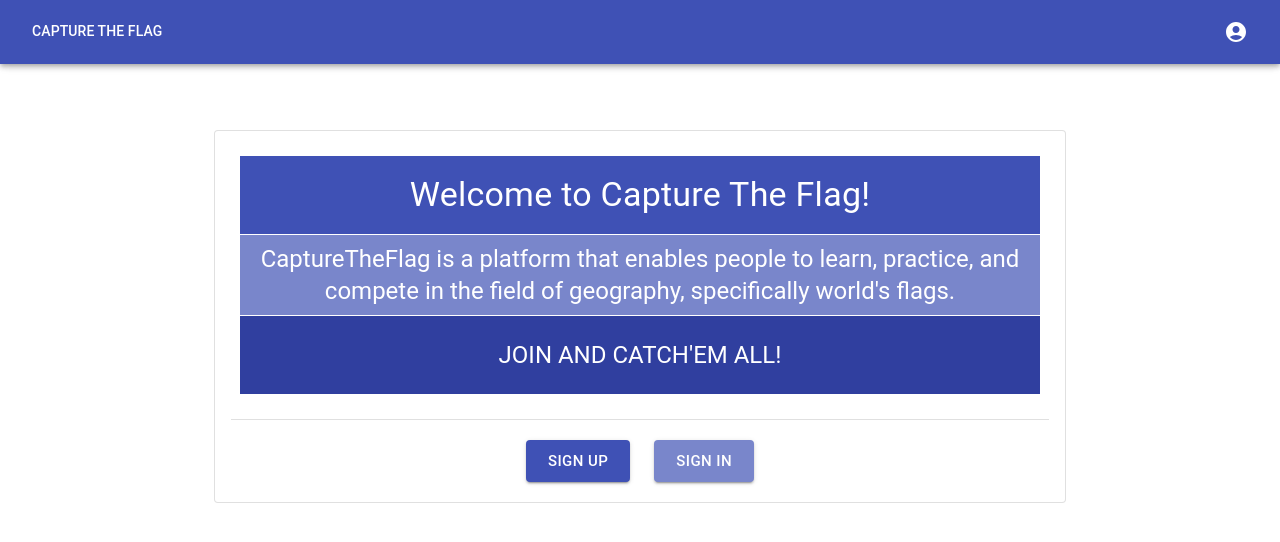
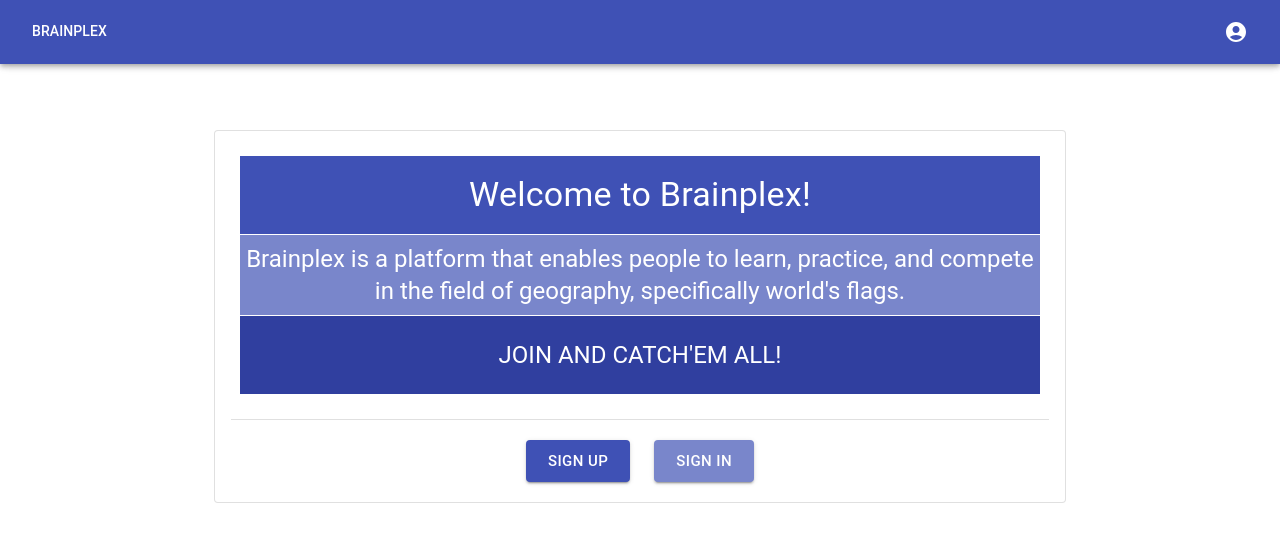
Before and after one commit to loyyo/CaptureTheFlag, a React (Vite) app: page / in a window 1280 px wide. Shown: the top 542 px of the page. Built offline with nearby package versions, Linux system fonts and the light colour scheme; no server answers; the database is empty.

Commit message:
feat: Brainplex

```diff
--- a/index.html
+++ b/index.html
@@ -5,9 +5,9 @@
 		<link rel="icon" href="favicon.ico" />
 		<meta name="viewport" content="width=device-width, initial-scale=1" />
 		<meta name="theme-color" content="#000000" />
-		<meta name="description" content="Capture the Flag" />
+		<meta name="description" content="Brainplex" />
 		<link rel="manifest" href="manifest.json" />
-		<title>Capture the Flag</title>
+		<title>Brainplex</title>
 	</head>
 	<body>
 		<noscript>You need to enable JavaScript to run this app.</noscript>
--- a/src/components/ChallengePage.jsx
+++ b/src/components/ChallengePage.jsx
@@ -246,7 +246,7 @@ export default function ChallengePage({challenge, currentUser}) {
                                                     <TextField
                                                         error={success}
                                                         helperText={success ? 'Your page will refresh in a few seconds...' : ''}
-                                                        value='Congratulations! You have captured the flag!'
+                                                        value='Congratulations!'
                                                         variant='outlined'
                                                         fullWidth
                                                         className={classes.input}
--- a/src/layout/Header.jsx
+++ b/src/layout/Header.jsx
@@ -54,7 +54,7 @@ const Header = () => {
 					<Box sx={{ flexGrow: 1 }}>
 						<Button onClick={() => navigateTo('/challenges')}>
 							<Typography variant="subtitle2" sx={{ color: 'white', '&:hover': { textDecoration: 'none' } }}>
-								Capture The Flag
+								Brainplex
 							</Typography>
 						</Button>
 					</Box>
--- a/src/pages/Home.jsx
+++ b/src/pages/Home.jsx
@@ -31,10 +31,10 @@ export default function Home() {
 						<Paper variant='outlined'>
 							<Box m={3}>
 								<Typography variant='h4' className='header-text'>
-									Welcome to Capture The Flag!
+									Welcome to Brainplex!
 								</Typography>
 								<Typography variant='h5' className='description'>
-									CaptureTheFlag is a platform that enables people to learn, practice, and compete
+									Brainplex is a platform that enables people to learn, practice, and compete
 									in the field of geography, specifically world&apos;s flags.
 								</Typography>
 								<Typography variant='h5' className='header-text-dark'>
```
Also changed, not shown: public/manifest.json.
